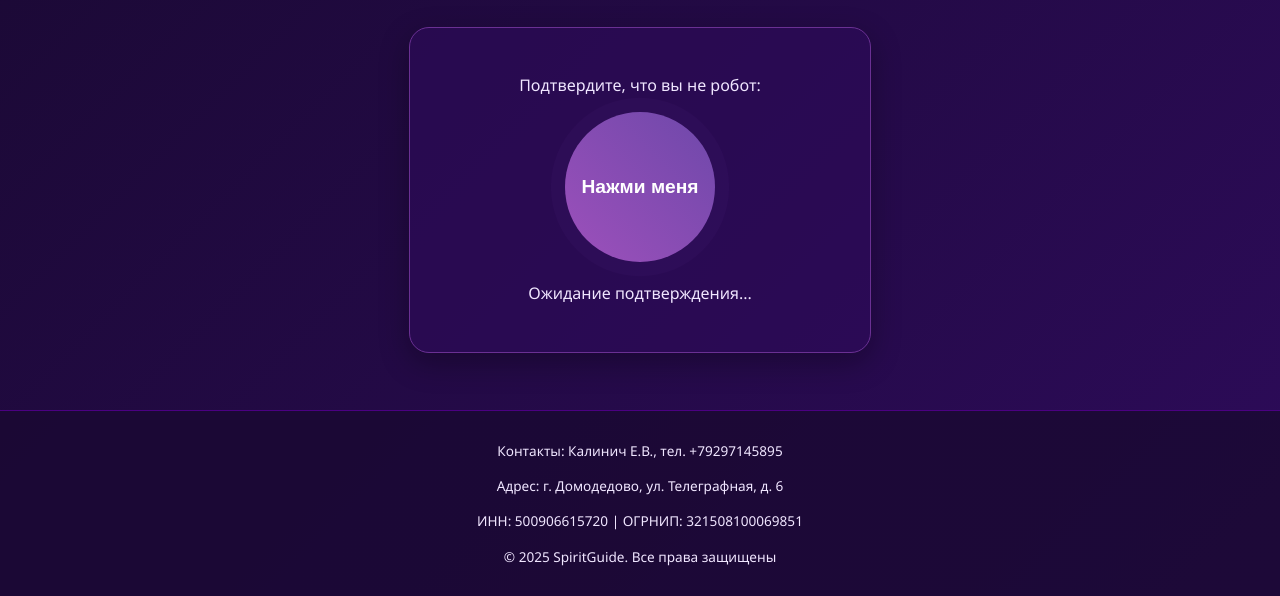
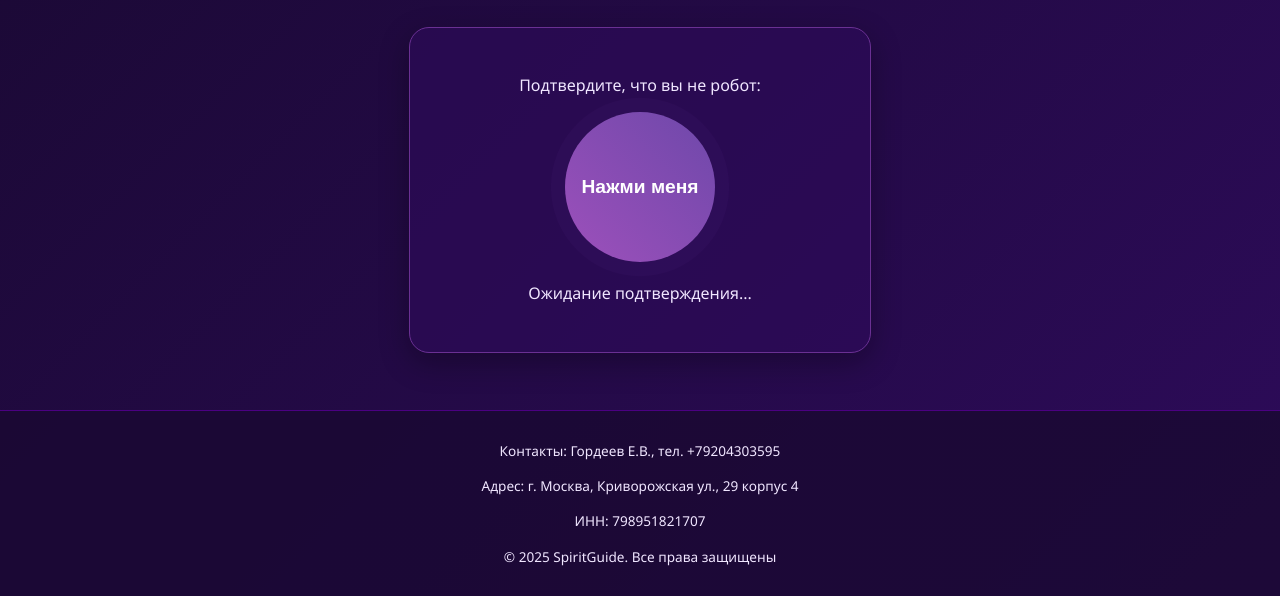
Before and after one commit to columbusgoyette/spiritguide, a plain HTML site: page index.html in a window 1280 px wide. Shown: the part 204-800 px from the top of the page. Drawn offline with Linux system fonts and the light colour scheme.

Commit message:
index.html

```diff
--- a/index.html
+++ b/index.html
@@ -148,9 +148,9 @@
 
     <div id="footer" class="footer">
         <div class="requisites">
-            <p>Контакты: Калинич Е.В., тел. +79297145895</p>
-            <p>Адрес: г. Домодедово, ул. Телеграфная, д. 6</p>
-            <p>ИНН: 500906615720 | ОГРНИП: 321508100069851</p>
+            <p>Контакты: Гордеев Е.В., тел. +79204303595</p>
+            <p>Адрес: г. Москва, Криворожская ул., 29 корпус 4</p>
+            <p>ИНН: 798951821707 </p>
             <p>© 2025 SpiritGuide. Все права защищены</p>
         </div>
     </div>
```
